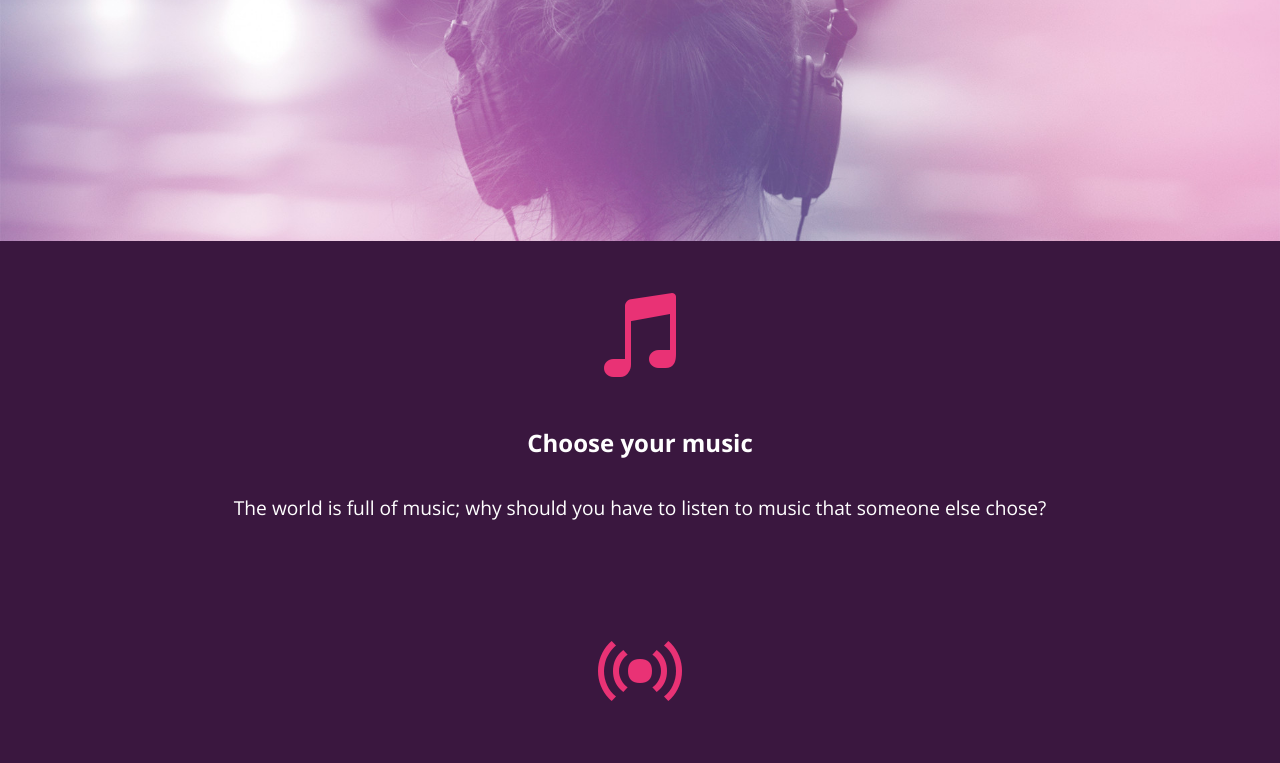
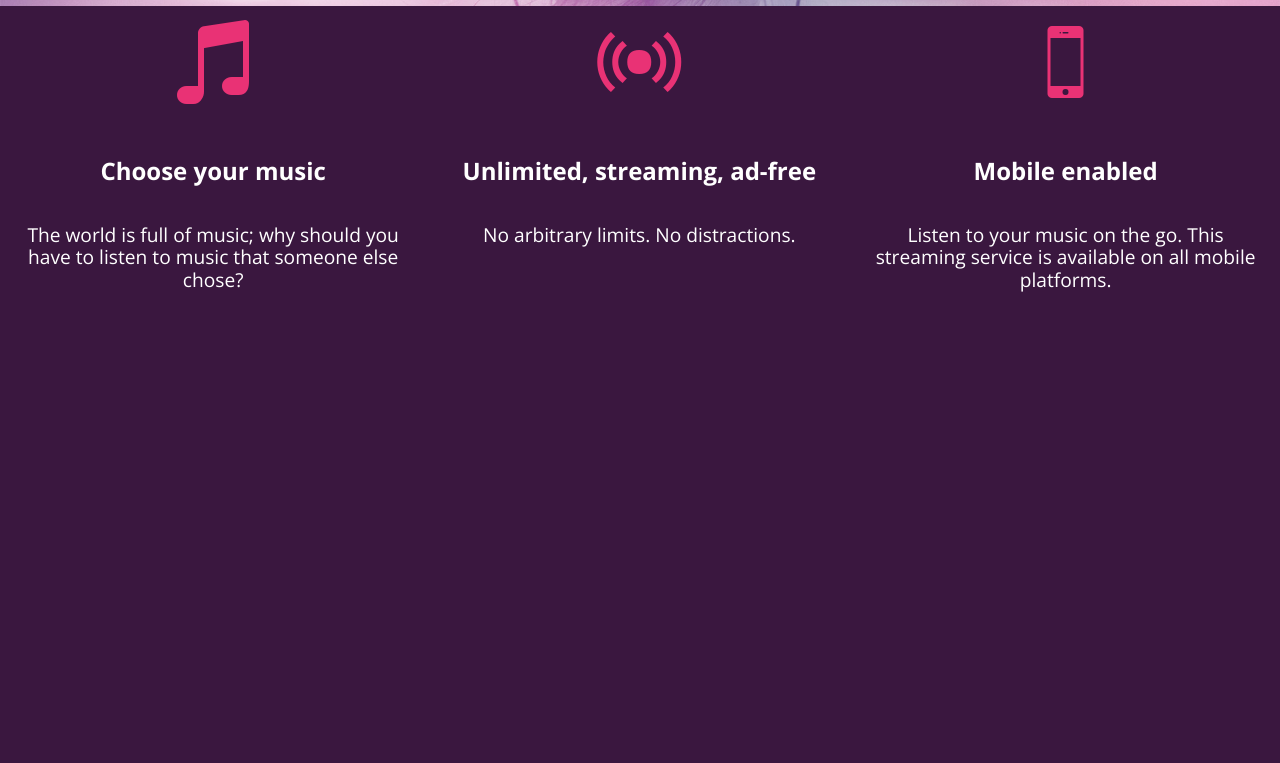
Before and after one commit to rizzyfig/bloc-jams, a plain HTML site: page index.html in a window 1280 px wide. Shown: the part 692-1455 px from the top of the page. After the commit the page ends 1002 px from the top, so only its background shows below. Drawn offline with nearby package versions, Linux system fonts and the light colour scheme.

Commit message:
Checkpoint 8 Animation: completed

```diff
--- a/index.html
+++ b/index.html
@@ -9,7 +9,7 @@
         <link rel="stylesheet" type="text/css" href="styles/main.css">
          <link rel="stylesheet" type="text/css" href="styles/landing.css">
      </head>
-     <body>
+     <body class="landing">
          <nav class="navbar"> <!-- navigation bar -->
              <a href="index.html" class="logo">
              <img src = assets/images/bloc_jams_logo.png alt="bloc jams logo">
@@ -18,34 +18,27 @@
              <a href="collection.html" class="navbar-link">collection</a>
              </div>
          </nav>
-         <div> <!-- hero content -->
-             <h1>Bloc Jams</h1>
-             <h3>Turn the music up!</h3>
-         </div>
-         <div> <!-- selling points -->
-             <div>
-                <h5>Choose your music</h5>
-                <p>The world is full of music; why should you have to listen to music that someone else chose?</p>
-     <body class="landing">
+
          <section class="hero-content"> <!-- hero content -->
              <h1 class="hero-title">Turn the music up!</h1>
          </section>
          <section class="selling-points"> <!-- selling points -->
-             <div class="point">
+             <div class="point column third">
                  <span class="ion-music-note"></span>
                 <h5 class="point-title">Choose your music</h5>
                 <p class="point-description">The world is full of music; why should you have to listen to music that someone else chose?</p>
              </div>
-             <div class="point">
+             <div class="point column third">
                  <span class="ion-radio-waves"></span>
                 <h5 class="point-title">Unlimited, streaming, ad-free</h5>
                  <p class="point-description">No arbitrary limits. No distractions.</p>
              </div>
-             <div class="point">
+             <div class="point column third">
                  <span class="ion-iphone"></span>
                 <h5 class="point-title">Mobile enabled</h5>
                  <p class="point-description">Listen to your music on the go. This streaming service is available on all mobile platforms.</p>
              </div>
          </section>
+         <script src="scripts/landing.js"></script>
      </body>
  </html>
--- /dev/null
+++ b/scripts/landing.js
@@ -0,0 +1,32 @@
+ var animatePoints = function() {
+
+                 var points = document.getElementsByClassName('point');
+
+                 var revealFirstPoint = function() {
+                     points[0].style.opacity = 1;
+                     points[0].style.transform = "scaleX(1) translateY(0)";
+                     points[0].style.msTransform = "scaleX(1) translateY(0)";
+                     points[0].style.WebkitTransform = "scaleX(1) translateY(0)";
+                 };
+
+                 var revealSecondPoint = function() {
+                     points[1].style.opacity = 1;
+                     points[1].style.transform = "scaleX(1) translateY(0)";
+                     points[1].style.msTransform = "scaleX(1) translateY(0)";
+                     points[1].style.WebkitTransform = "scaleX(1) translateY(0)";
+                 };
+
+                 var revealThirdPoint = function() {
+                     points[2].style.opacity = 1;
+                     points[2].style.transform = "scaleX(1) translateY(0)";
+                     points[2].style.msTransform = "scaleX(1) translateY(0)";
+                     points[2].style.WebkitTransform = "scaleX(1) translateY(0)";
+                 };
+
+                 revealFirstPoint();
+                 revealSecondPoint();
+                 revealThirdPoint();
+
+             };
+
+animatePoints();
--- a/styles/landing.css
+++ b/styles/landing.css
@@ -29,13 +29,25 @@ body.landing{
 
 .selling-points {
     position: relative;
+    text-align: center;
+ }
 
 }
 
 .point {
-    position: relative;
-    padding: 2rem;
-    text-align: center;
+     position: relative;
+     padding: 2rem;
+     text-align: center;
+     -webkit-transform: scaleX(0.9) translateY(3rem);
+     -moz-transform: scaleX(0.9) translateY(3rem);
+     transform: scaleX(0.9) translateY(3rem);
+     -webkit-transition: all 0.25s ease-in-out;
+     -moz-transition: all 0.25s ease-in-out;
+     transition: all 0.25s ease-in-out;
+     -webkit-transition-delay: 0.2s;
+     -moz-transition-delay: 0.2s;
+     transition-delay: 0.2s;
+
 }
 
 .point .point-title {
```
Also changed, not shown: 1 other file.
